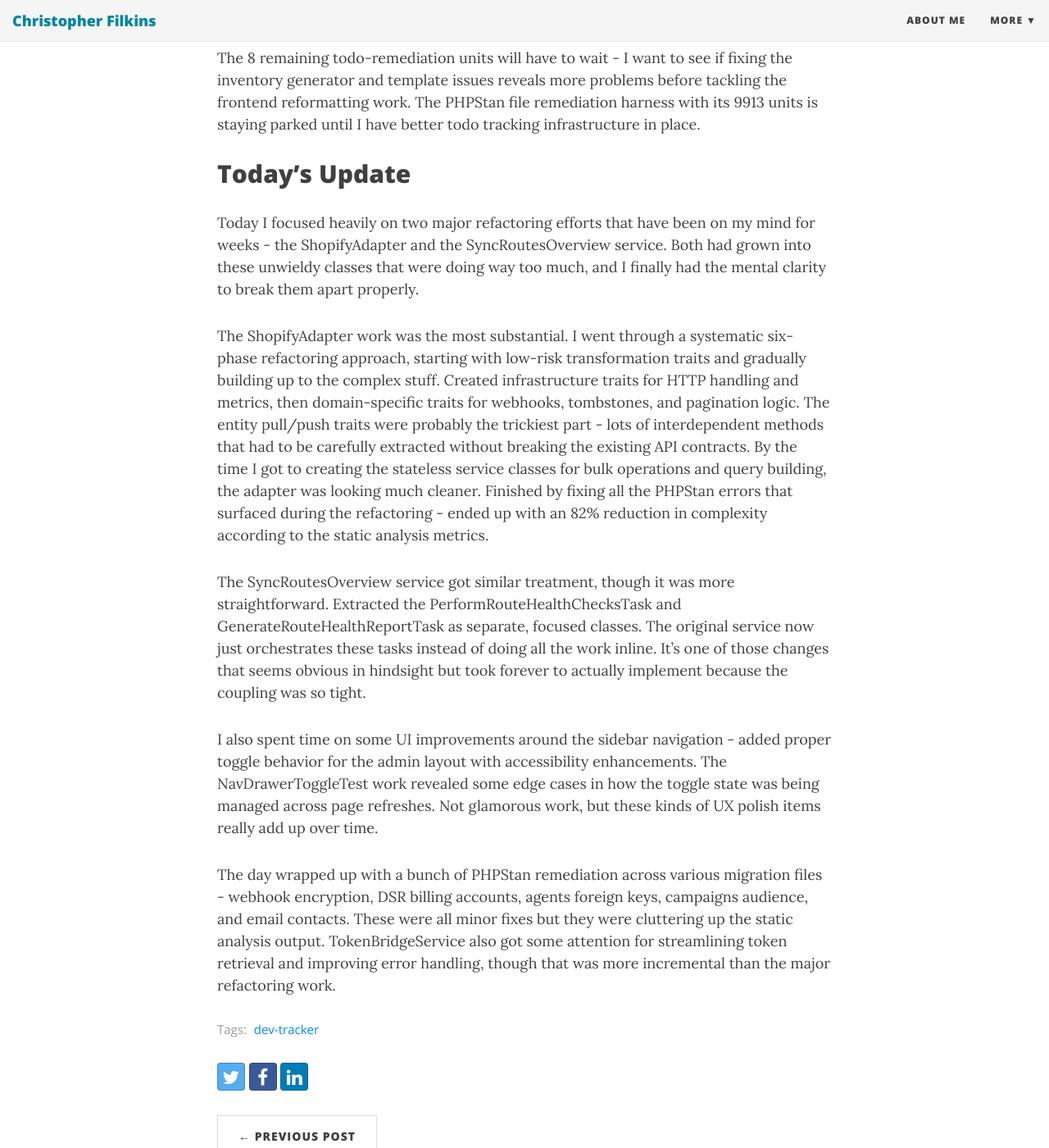
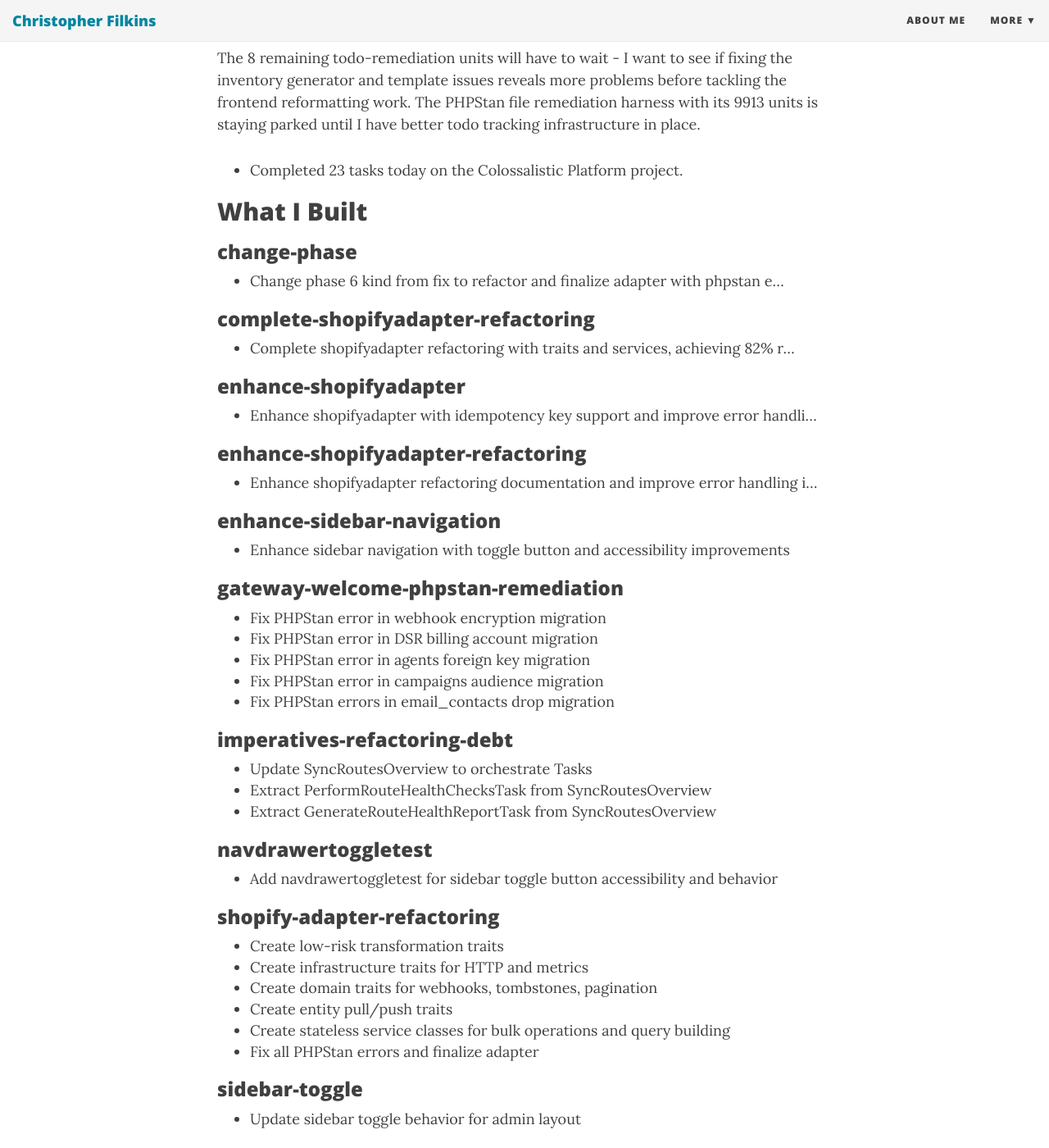
Before and after one commit to filchyboy/filchyboy.github.io, a Jekyll site: the page built from _posts/2026-04-27-daily-dev-log.md, in a window 1280 px wide and 1400 px high, scrolled down 1657 px. Shown: the whole window at 82% size. Built offline with Jekyll 4.4.1, drawn with Linux system fonts in a browser that asks for light colours; nearby versions of some CDN libraries; some of the changed text lies outside the part shown.

Commit message:
Update build-in-public update: Daily Development Update

```diff
--- a/_posts/2026-04-27-daily-dev-log.md
+++ b/_posts/2026-04-27-daily-dev-log.md
@@ -40,25 +40,74 @@ The 8 remaining todo-remediation units will have to wait - I want to see if fixi
 
 
 <!-- SECTION: ACCOMPLISHED START -->
-<!-- accomplished-generated: 2026-04-27T21:58:03.122354+00:00 -->
+<!-- accomplished-generated: 2026-04-28T13:32:11.237083+00:00 -->
+<!-- accomplished-updated: 2026-04-28T13:32:11.237083+00:00 -->
 
-## Today's Update
+* Completed 23 tasks today on the Colossalistic Platform project.
 
-Today I focused heavily on two major refactoring efforts that have been on my mind for weeks - the ShopifyAdapter and the SyncRoutesOverview service. Both had grown into these unwieldy classes that were doing way too much, and I finally had the mental clarity to break them apart properly.
+## What I Built
 
-The ShopifyAdapter work was the most substantial. I went through a systematic six-phase refactoring approach, starting with low-risk transformation traits and gradually building up to the complex stuff. Created infrastructure traits for HTTP handling and metrics, then domain-specific traits for webhooks, tombstones, and pagination logic. The entity pull/push traits were probably the trickiest part - lots of interdependent methods that had to be carefully extracted without breaking the existing API contracts. By the time I got to creating the stateless service classes for bulk operations and query building, the adapter was looking much cleaner. Finished by fixing all the PHPStan errors that surfaced during the refactoring - ended up with an 82% reduction in complexity according to the static analysis metrics.
+### change-phase
+* Change phase 6 kind from fix to refactor and  finalize adapter with phpstan e...
 
-The SyncRoutesOverview service got similar treatment, though it was more straightforward. Extracted the PerformRouteHealthChecksTask and GenerateRouteHealthReportTask as separate, focused classes. The original service now just orchestrates these tasks instead of doing all the work inline. It's one of those changes that seems obvious in hindsight but took forever to actually implement because the coupling was so tight.
+### complete-shopifyadapter-refactoring
+* Complete shopifyadapter refactoring with traits and services, achieving 82% r...
 
-I also spent time on some UI improvements around the sidebar navigation - added proper toggle behavior for the admin layout with accessibility enhancements. The NavDrawerToggleTest work revealed some edge cases in how the toggle state was being managed across page refreshes. Not glamorous work, but these kinds of UX polish items really add up over time.
+### enhance-shopifyadapter
+* Enhance shopifyadapter with idempotency key  support and improve error handli...
 
-The day wrapped up with a bunch of PHPStan remediation across various migration files - webhook encryption, DSR billing accounts, agents foreign keys, campaigns audience, and email contacts. These were all minor fixes but they were cluttering up the static analysis output. TokenBridgeService also got some attention for streamlining token retrieval and improving error handling, though that was more incremental than the major refactoring work.
+### enhance-shopifyadapter-refactoring
+* Enhance shopifyadapter refactoring documentation and improve error handling i...
+
+### enhance-sidebar-navigation
+* Enhance sidebar navigation with toggle button and accessibility improvements
+
+### gateway-welcome-phpstan-remediation
+* Fix PHPStan error in webhook encryption migration
+* Fix PHPStan error in DSR billing account migration
+* Fix PHPStan error in agents foreign key migration
+* Fix PHPStan error in campaigns audience migration
+* Fix PHPStan errors in email_contacts drop migration
+
+### imperatives-refactoring-debt
+* Update SyncRoutesOverview to orchestrate Tasks
+* Extract PerformRouteHealthChecksTask from SyncRoutesOverview
+* Extract GenerateRouteHealthReportTask from SyncRoutesOverview
+
+### navdrawertoggletest
+* Add navdrawertoggletest for sidebar  toggle button accessibility and behavior
+
+### shopify-adapter-refactoring
+* Create low-risk transformation traits
+* Create infrastructure traits for HTTP and metrics
+* Create domain traits for webhooks, tombstones, pagination
+* Create entity pull/push traits
+* Create stateless service classes for bulk operations and query building
+* Fix all PHPStan errors and finalize adapter
+
+### sidebar-toggle
+* Update sidebar toggle behavior for admin layout
+
+### streamline-token-retrieval
+* Streamline token retrieval and enhance error  handling in tokenbridgeservice;...
+
+### sync-routes
+* Extract health check and report generation tasks
+
+## Notes
+
+* Completed 23 work unit(s)
+* Item adherence: 29% (2/7 focus items)
+* Feature set adherence: 25% (1/4 planned feature sets had work)
+* Weighted adherence: 32% (with partial credit)
+* Untracked activity: 23 commit(s) not mapped to any feature set
+* Auto-archived 5 retroactive feature sets from untracked commits
 
 
-<!-- Generated by dev-tracker publish_to_jekyll.py (AI mode) -->
+<!-- Generated by dev-tracker publish_to_jekyll.py -->
 <!-- accomplished-date: 2026-04-27 -->
-<!-- unit-ids: sync-routes-orchestration,sync-routes-health-check,sync-routes-report,shopify-refactor-phase1-traits,shopify-refactor-phase2-http,shopify-refactor-phase3-domain,shopify-refactor-phase4-entity,shopify-refactor-phase5-services,shopify-refactor-phase6-phpstan,sidebar-toggle-sidebar-toggle-behavior-admin-layout,enhance-shopifyadapter-refactoring-enhance-shopifyadapter-refactoring-documentation-improve,sync-routes-extract-health-check-report-generation,complete-shopifyadapter-refactoring-complete-shopifyadapter-refactoring-with-traits,enhance-sidebar-navigation-enhance-sidebar-navigation-with-toggle,navdrawertoggletest-navdrawertoggletest-sidebar-toggle-button-accessibility,phpstan-webhook-encrypt-migration-fix,phpstan-dsr-billing-migration-fix,phpstan-agents-fk-migration-fix,phpstan-campaigns-migration-fix,phpstan-email-contacts-drop-migration-fix,enhance-shopifyadapter-enhance-shopifyadapter-with-idempotency-key,streamline-token-retrieval-streamline-token-retrieval-enhance-error -->
+<!-- unit-ids: sync-routes-orchestration,sync-routes-health-check,sync-routes-report,sidebar-toggle-sidebar-toggle-behavior-admin-layout,enhance-shopifyadapter-refactoring-enhance-shopifyadapter-refactoring-documentation-improve,sync-routes-extract-health-check-report-generation,shopify-refactor-phase1-traits,shopify-refactor-phase2-http,shopify-refactor-phase3-domain,shopify-refactor-phase4-entity,shopify-refactor-phase5-services,shopify-refactor-phase6-phpstan,change-phase-change-phase-kind-from-refactor,complete-shopifyadapter-refactoring-complete-shopifyadapter-refactoring-with-traits,enhance-sidebar-navigation-enhance-sidebar-navigation-with-toggle,navdrawertoggletest-navdrawertoggletest-sidebar-toggle-button-accessibility,phpstan-webhook-encrypt-migration-fix,phpstan-dsr-billing-migration-fix,phpstan-agents-fk-migration-fix,phpstan-campaigns-migration-fix,phpstan-email-contacts-drop-migration-fix,enhance-shopifyadapter-enhance-shopifyadapter-with-idempotency-key,streamline-token-retrieval-streamline-token-retrieval-enhance-error -->
 
-<!-- accomplished-unit-ids: complete-shopifyadapter-refactoring-complete-shopifyadapter-refactoring-with-traits,enhance-shopifyadapter-enhance-shopifyadapter-with-idempotency-key,enhance-shopifyadapter-refactoring-enhance-shopifyadapter-refactoring-documentation-improve,enhance-sidebar-navigation-enhance-sidebar-navigation-with-toggle,navdrawertoggletest-navdrawertoggletest-sidebar-toggle-button-accessibility,phpstan-agents-fk-migration-fix,phpstan-campaigns-migration-fix,phpstan-dsr-billing-migration-fix,phpstan-email-contacts-drop-migration-fix,phpstan-webhook-encrypt-migration-fix,shopify-refactor-phase1-traits,shopify-refactor-phase2-http,shopify-refactor-phase3-domain,shopify-refactor-phase4-entity,shopify-refactor-phase5-services,shopify-refactor-phase6-phpstan,sidebar-toggle-sidebar-toggle-behavior-admin-layout,streamline-token-retrieval-streamline-token-retrieval-enhance-error,sync-routes-extract-health-check-report-generation,sync-routes-health-check,sync-routes-orchestration,sync-routes-report -->
+<!-- accomplished-unit-ids: change-phase-change-phase-kind-from-refactor,complete-shopifyadapter-refactoring-complete-shopifyadapter-refactoring-with-traits,enhance-shopifyadapter-enhance-shopifyadapter-with-idempotency-key,enhance-shopifyadapter-refactoring-enhance-shopifyadapter-refactoring-documentation-improve,enhance-sidebar-navigation-enhance-sidebar-navigation-with-toggle,navdrawertoggletest-navdrawertoggletest-sidebar-toggle-button-accessibility,phpstan-agents-fk-migration-fix,phpstan-campaigns-migration-fix,phpstan-dsr-billing-migration-fix,phpstan-email-contacts-drop-migration-fix,phpstan-webhook-encrypt-migration-fix,shopify-refactor-phase1-traits,shopify-refactor-phase2-http,shopify-refactor-phase3-domain,shopify-refactor-phase4-entity,shopify-refactor-phase5-services,shopify-refactor-phase6-phpstan,sidebar-toggle-sidebar-toggle-behavior-admin-layout,streamline-token-retrieval-streamline-token-retrieval-enhance-error,sync-routes-extract-health-check-report-generation,sync-routes-health-check,sync-routes-orchestration,sync-routes-report -->
 <!-- SECTION: ACCOMPLISHED END -->
 <!-- Generated by dev-tracker build_today_plan.py -->
```
